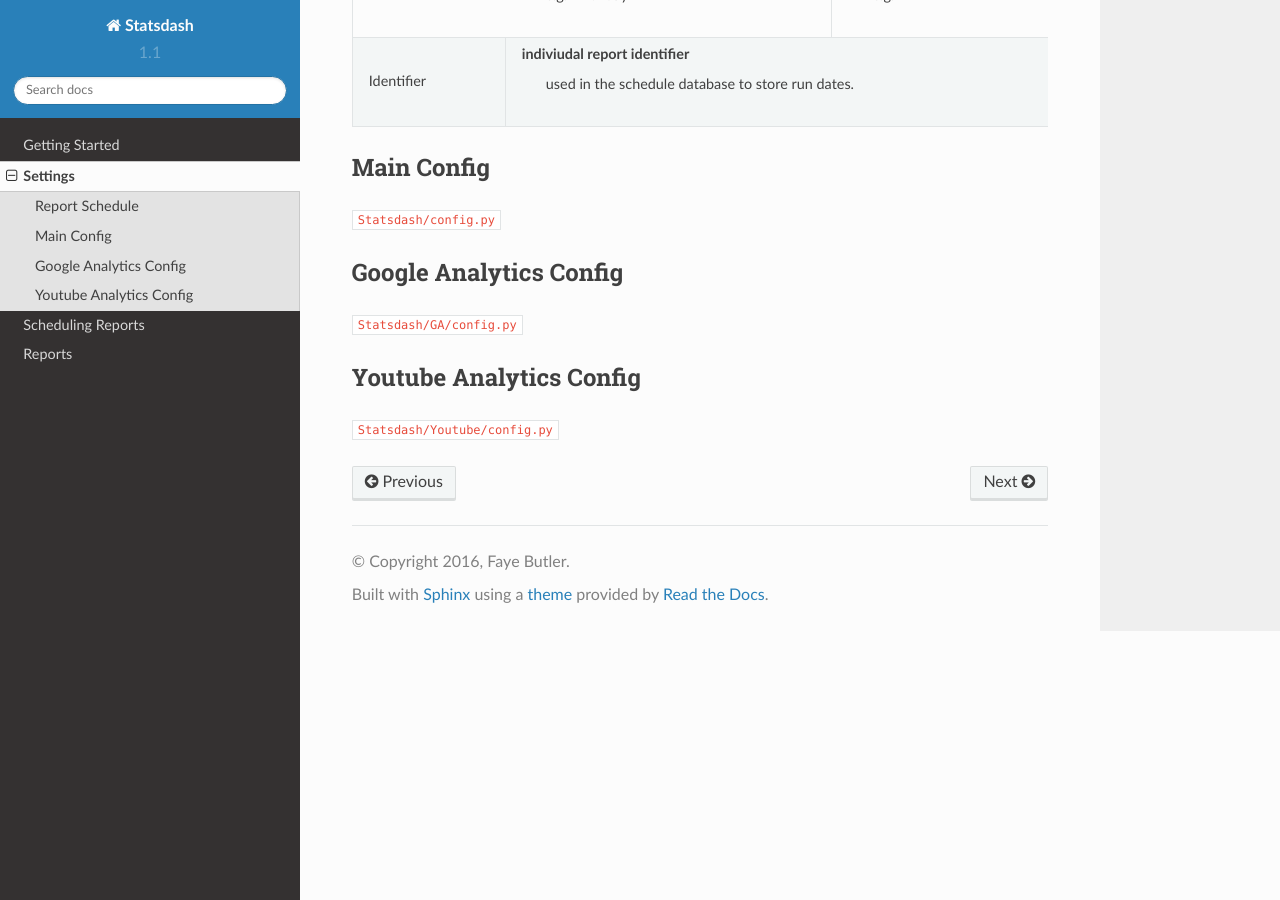
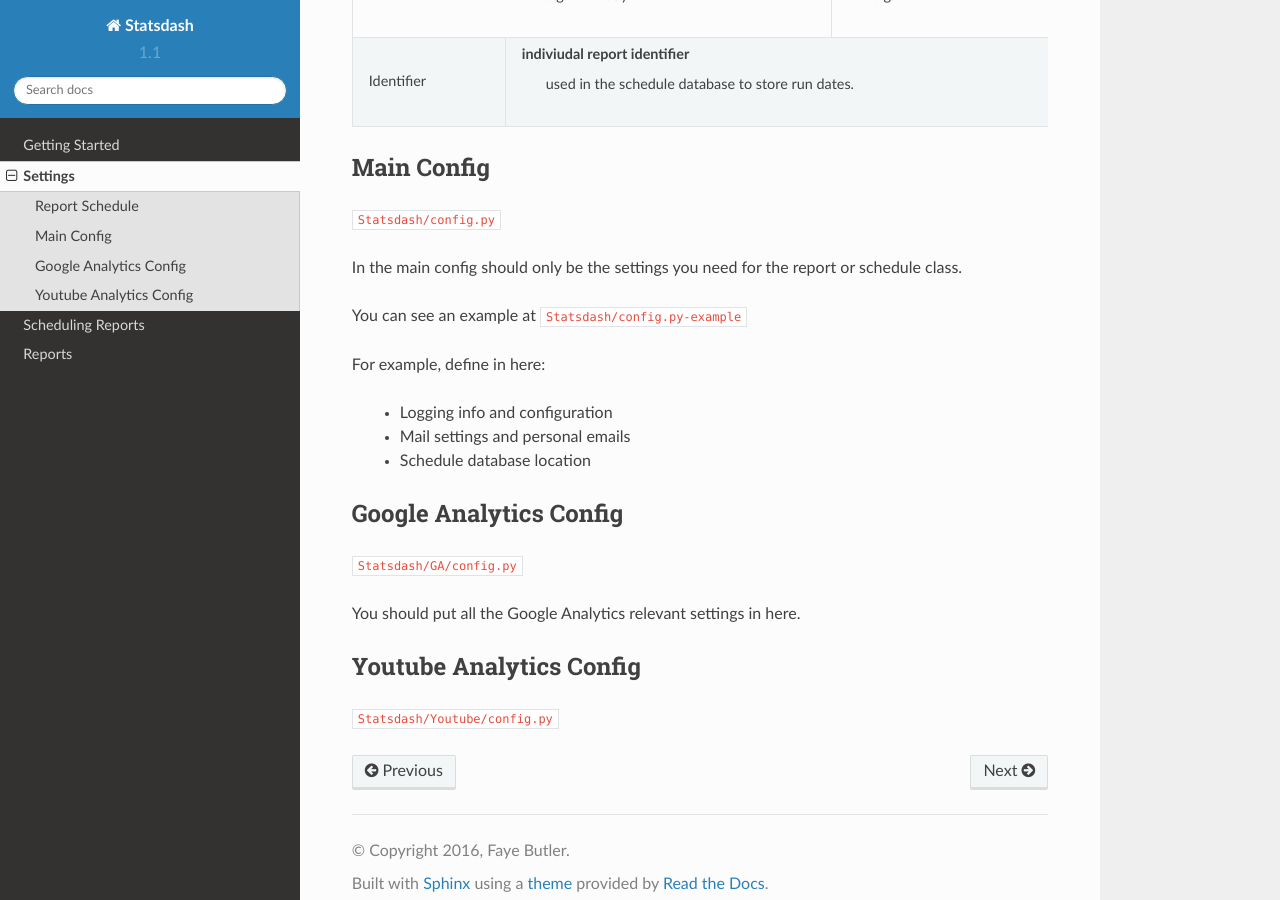
Before and after one commit to gamernetwork/gastatsdash, a Sphinx documentation site: the page built from docs/settings.rst, in a window 1280 px wide and 900 px high, scrolled down 1080 px. Built offline with Sphinx 7.4.7 and the Read the Docs theme 2.0.0, drawn with Linux system fonts in a browser that asks for light colours.

Commit message:
adding main config info

```diff
--- a/docs/settings.rst
+++ b/docs/settings.rst
@@ -53,12 +53,25 @@
 
 ``Statsdash/config.py``
 
+In the main config should only be the settings you need for the report or schedule class.
+
+You can see an example at ``Statsdash/config.py-example``
+
+For example, define in here:
+
+  - Logging info and configuration
+  - Mail settings and personal emails
+  - Schedule database location
+
 
 Google Analytics Config
 ----------------------
 
 ``Statsdash/GA/config.py``
 
+You should put all the Google Analytics relevant settings in here.
+
+
 
 Youtube Analytics Config
 -----------------------
```
